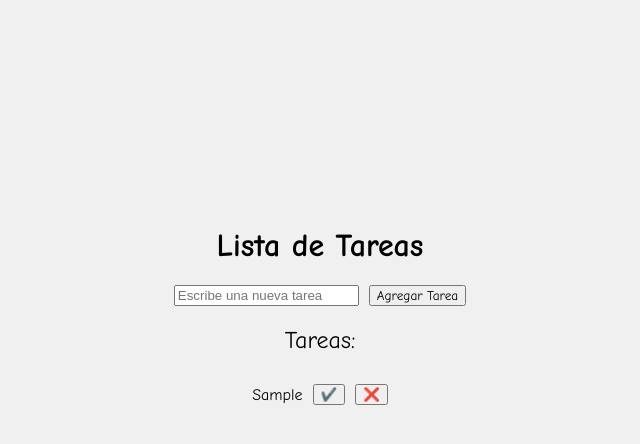
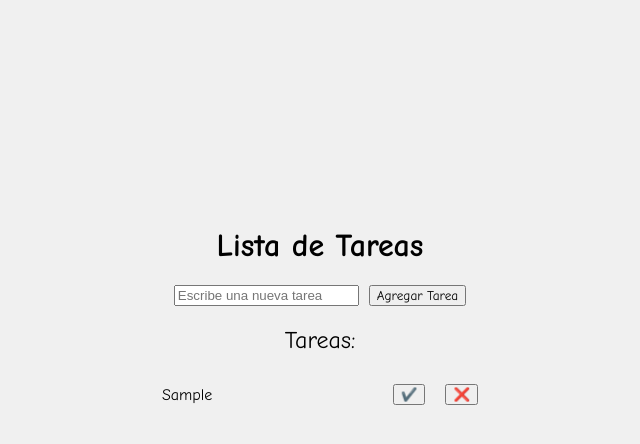
Before and after one commit to marcosadrianl/todolist, a plain HTML site: page index.html in a window 1280 px wide. Both pictures are taken after typing "Sample" into the empty fields and a click on the button "Agregar Tarea". Shown: the whole page, without its empty margins (320-960 px from the left). Drawn offline with Linux system fonts and the light colour scheme.

Commit message:
Add files via upload

```diff
--- a/app.js
+++ b/app.js
@@ -15,8 +15,10 @@ function renderizarTareas() {
 
         tareaElemento.innerHTML = `
             <span>${tarea.texto}</span>
-            <button onclick="marcarCompletada(${index})">✔️</button>
-            <button onclick="eliminarTarea(${index})">❌</button>
+            <div style="display: flex; gap: 10px; margin-left: auto;">
+                <button onclick="marcarCompletada(${index})">✔️</button>
+                <button onclick="eliminarTarea(${index})">❌</button>
+            </div>
         `;
 
         listaDeTareas.appendChild(tareaElemento);
--- a/index.html
+++ b/index.html
@@ -37,7 +37,7 @@
     </div>
 
     <h2 class="comic-neue-regular" style="margin-top: 20px;">Tareas:</h2>
-    <div id="listaDeTareas" class="comic-neue-regular" style="margin-top: 10px;"></div>
+    <div id="listaDeTareas" class="comic-neue-regular" style="margin-top: 10px; width: 25%; display: flex; flex-direction: column; gap: 10px; justify-content: space-between;"></div>
 
     <script src="./app.js"></script>
 </body>
```
